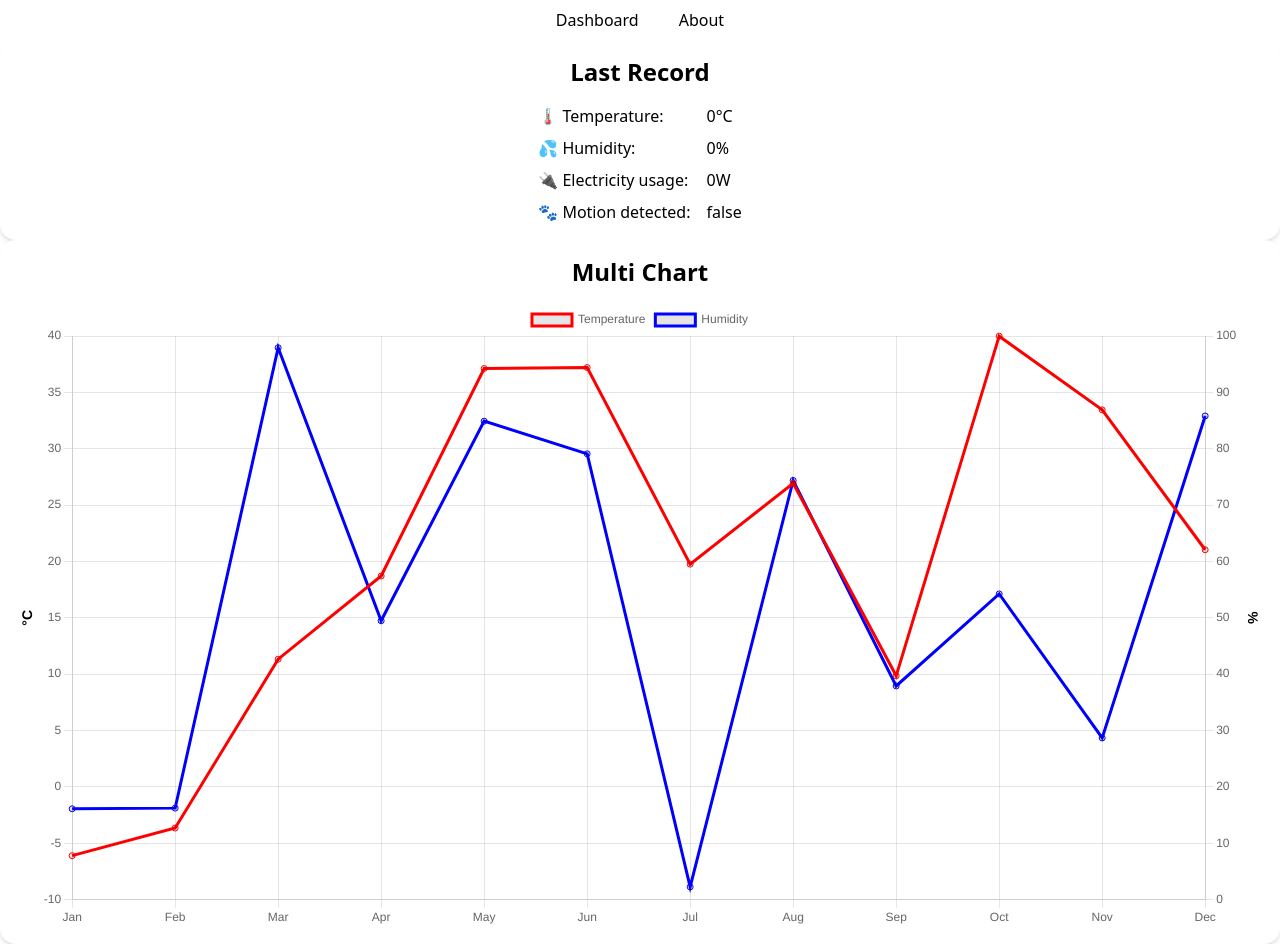
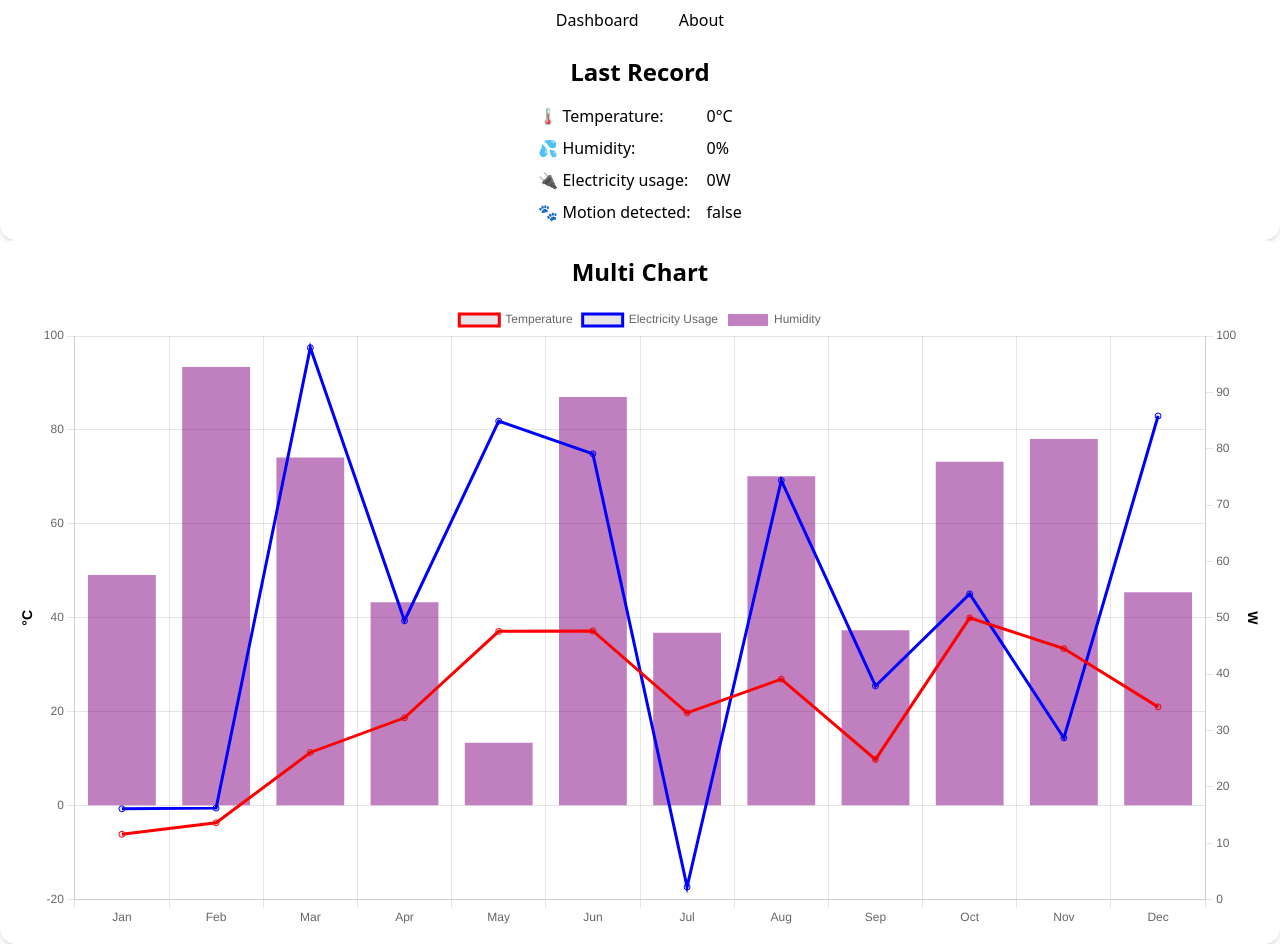
Before and after one commit to HuHa-Labs/IoT-Frontend, a Vue app: page / in a window 1280 px wide. Built offline with nearby package versions, Linux system fonts and the light colour scheme; the HTML template or start-up script is replaced by a standard one.

Commit message:
update: MultiChart with barchart

```diff
--- a/src/components/charts/MultiChart.vue
+++ b/src/components/charts/MultiChart.vue
@@ -8,10 +8,11 @@
 import { Line } from 'vue-chartjs';
 import {
   Chart as ChartJS, Title, Tooltip, Legend, LineElement, LinearScale,
-  CategoryScale, PointElement
-} from 'chart.js'
+  CategoryScale, PointElement, BarElement
+} from 'chart.js';
 import { useMultiDataStore } from '@/stores/multi-data-store.ts';
+
 ChartJS.register(Title, Tooltip, Legend, LineElement, LinearScale,
-  CategoryScale, PointElement);
+  CategoryScale, PointElement, BarElement, );
 const multiDataStore = useMultiDataStore();
 </script>
--- a/src/stores/multi-data-store.ts
+++ b/src/stores/multi-data-store.ts
@@ -6,7 +6,7 @@ import type { ChartConfiguration, ChartData } from 'chart.js'
 import type { RandomConfig } from '@/utils/chart-config-type.ts'
 export const useMultiDataStore = defineStore("multiData", () => {
   const DATA_COUNT : number = 12;
-  const data : Ref<ChartData<'line'>> = ref({
+  const data : Ref<ChartData<'line'|'bar'>> = ref({
     labels: Utils.getMonths(DATA_COUNT),
     datasets: [
       {
@@ -20,7 +20,7 @@ export const useMultiDataStore = defineStore("multiData", () => {
         yAxisID: 'y',
       },
       {
-        label: "Humidity",
+        label: "Electricity Usage",
         data: Utils.getNumbers({
           count: DATA_COUNT,
           min: 0,
@@ -28,11 +28,22 @@ export const useMultiDataStore = defineStore("multiData", () => {
         } as RandomConfig),
         borderColor: HexColor.Blue,
         yAxisID: 'y1',
+      },
+      {
+        label: "Humidity",
+        data: Utils.getNumbers({
+          count: DATA_COUNT,
+          min: 0,
+          max: 100,
+        } as RandomConfig),
+        borderColor: HexColor.Green,
+        backgroundColor: HexColor.Purple + "7f",
+        type: 'bar',
       }
     ]
   });
 
-  const config : Ref<ChartConfiguration<'line'>> = ref({
+  const config : Ref<ChartConfiguration<'line'|'bar'>> = ref({
     type: 'line',
     data: data.value,
     options: {
@@ -66,7 +77,7 @@ export const useMultiDataStore = defineStore("multiData", () => {
           },
           title: {
             display: true,
-            text: '%', // ← Your unit
+            text: 'W', // ← Your unit
             color: 'black',
             font: {
               size: 14,
```
